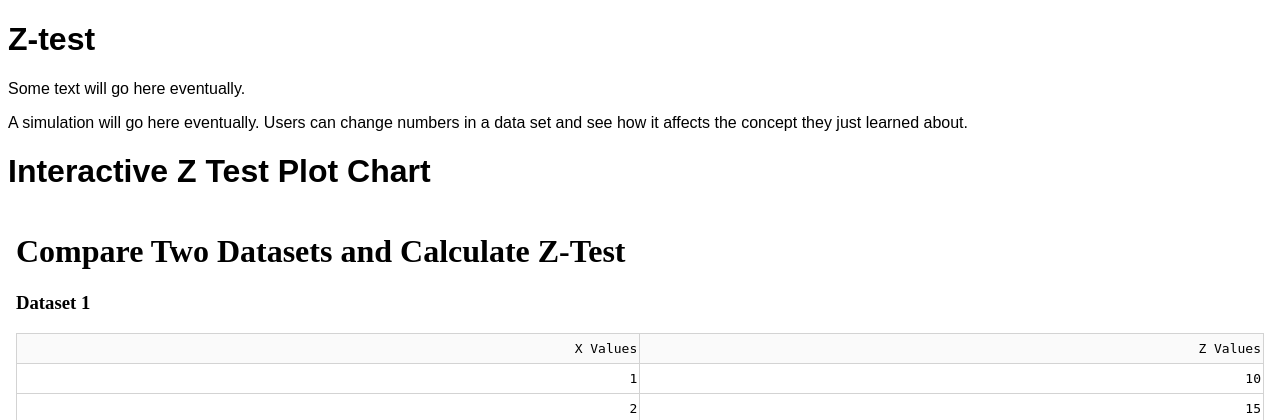
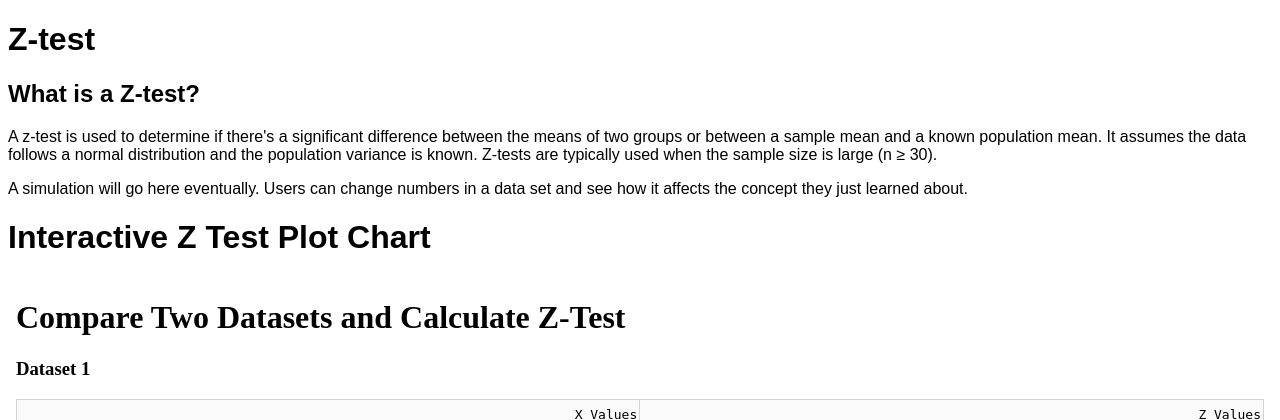
Before and after one commit to hbrackney/StatsApp, a Flask app: page /z_test_page in a window 1280 px wide. Shown: the top 420 px of the page. Run offline with Flask 3, Linux system fonts and the light colour scheme.

Commit message:
z-test new text

```diff
--- a/templates/z_test_page.html
+++ b/templates/z_test_page.html
@@ -4,7 +4,8 @@
 
 {% block content %}
     <h1>Z-test</h1>
-    <p>Some text will go here eventually.</p>
+    <h2>What is a Z-test?</h2>
+    <p> A z-test is used to determine if there's a significant difference between the means of two groups or between a sample mean and a known population mean. It assumes the data follows a normal distribution and the population variance is known. Z-tests are typically used when the sample size is large (n ≥ 30). </p>
 
     <p>A simulation will go here eventually. Users can change numbers in a data set and see how it affects the concept they just learned about. </p>
     <h1> Interactive Z Test Plot Chart</h1>
```
